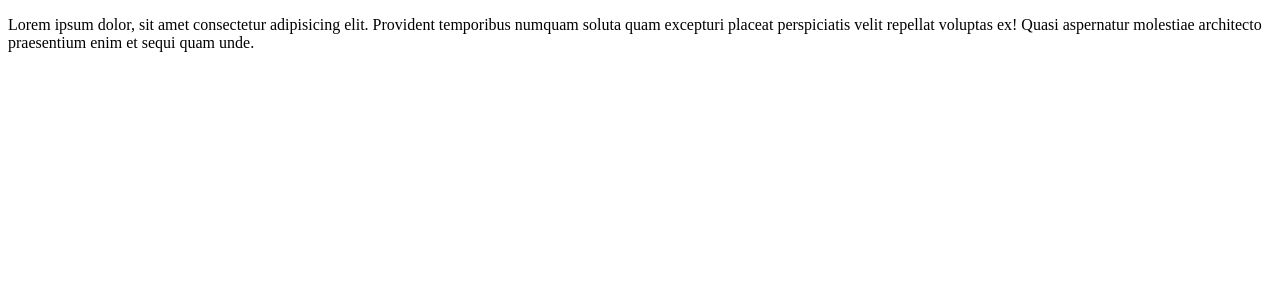
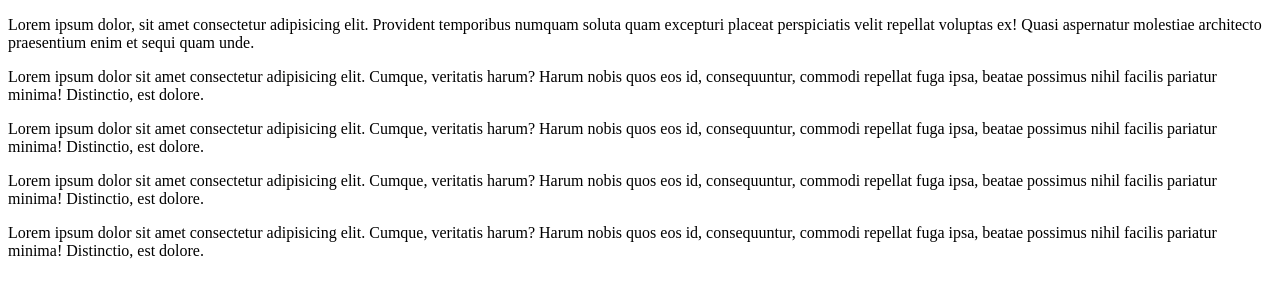
Before and after one commit to Omor-Faruk-9/git-practice-4, a plain HTML site: page index.html in a window 1280 px wide. Drawn offline with Linux system fonts and the light colour scheme.

Commit message:
second commit

```diff
--- a/index.html
+++ b/index.html
@@ -14,5 +14,31 @@
         enim et sequi quam unde.
       </p>
     </div>
+    <div>
+      <p>
+        Lorem ipsum dolor sit amet consectetur adipisicing elit. Cumque,
+        veritatis harum? Harum nobis quos eos id, consequuntur, commodi repellat
+        fuga ipsa, beatae possimus nihil facilis pariatur minima! Distinctio,
+        est dolore.
+      </p>
+      <p>
+        Lorem ipsum dolor sit amet consectetur adipisicing elit. Cumque,
+        veritatis harum? Harum nobis quos eos id, consequuntur, commodi repellat
+        fuga ipsa, beatae possimus nihil facilis pariatur minima! Distinctio,
+        est dolore.
+      </p>
+      <p>
+        Lorem ipsum dolor sit amet consectetur adipisicing elit. Cumque,
+        veritatis harum? Harum nobis quos eos id, consequuntur, commodi repellat
+        fuga ipsa, beatae possimus nihil facilis pariatur minima! Distinctio,
+        est dolore.
+      </p>
+      <p>
+        Lorem ipsum dolor sit amet consectetur adipisicing elit. Cumque,
+        veritatis harum? Harum nobis quos eos id, consequuntur, commodi repellat
+        fuga ipsa, beatae possimus nihil facilis pariatur minima! Distinctio,
+        est dolore.
+      </p>
+    </div>
   </body>
 </html>
```
